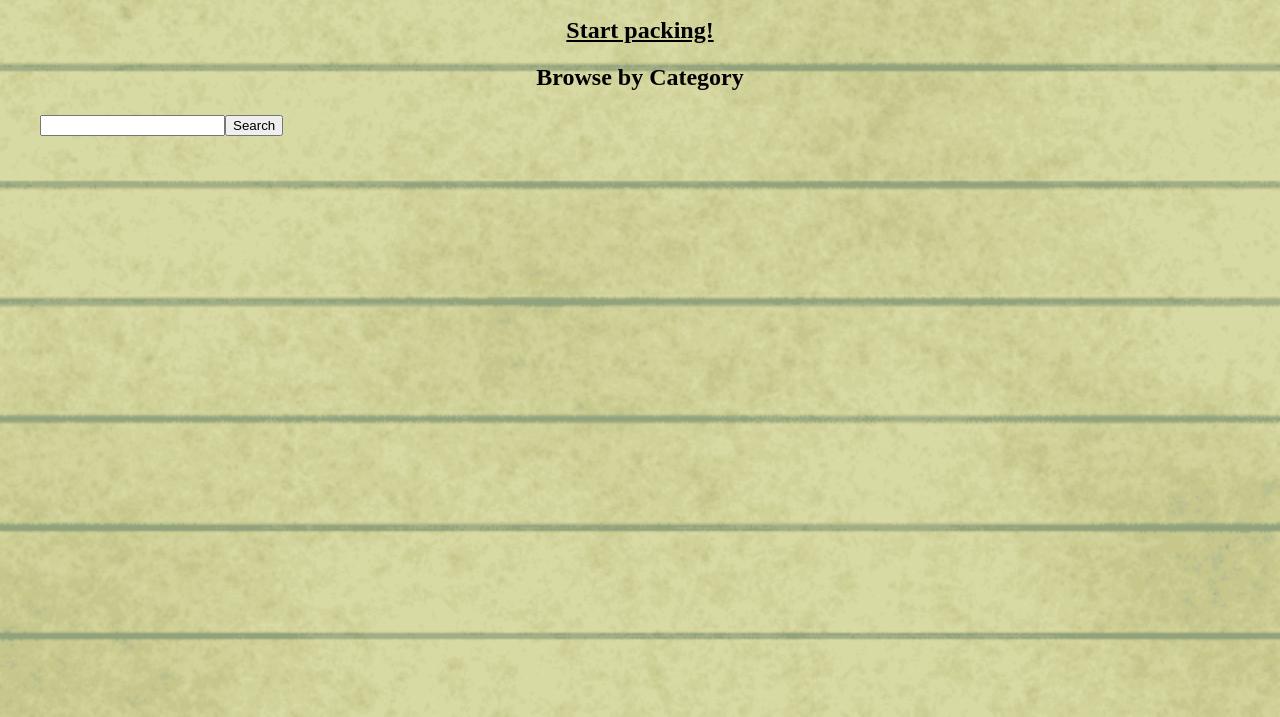
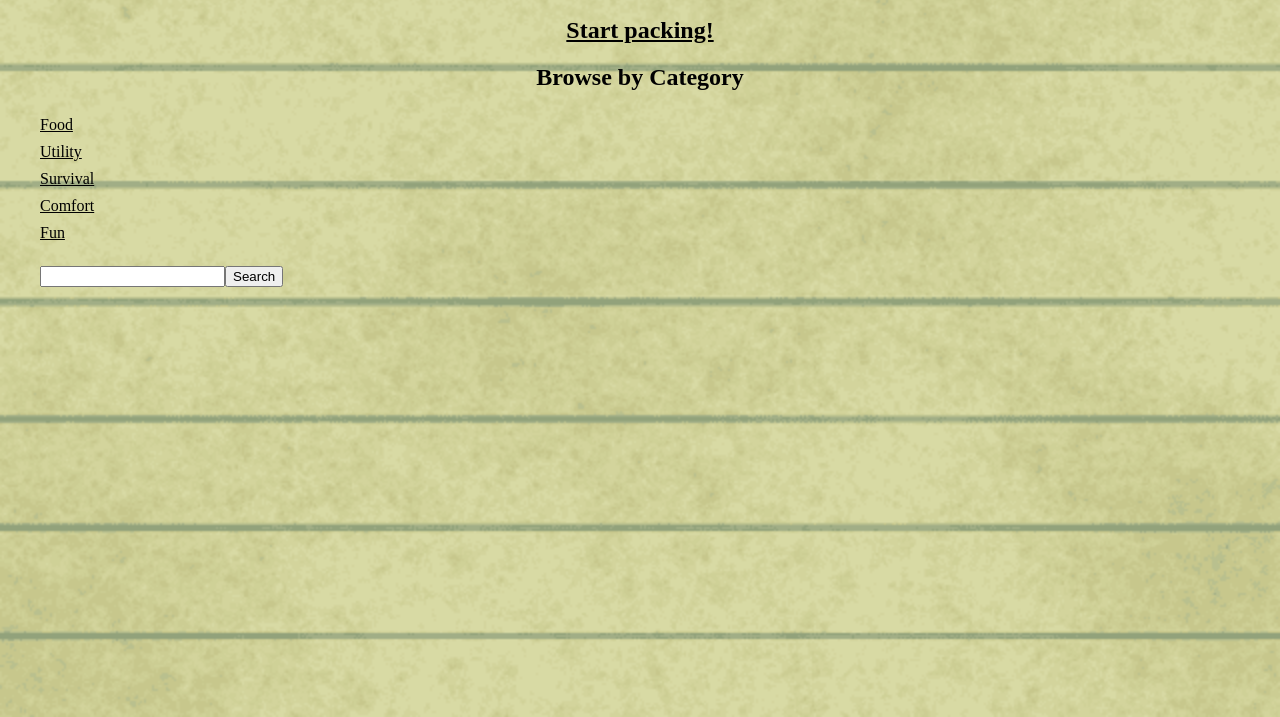
Before and after one commit to zekethesquirrel/FSO-MIU, a plain HTML site: page MIU-Week1/index.html in a window 1280 px wide. Shown: the part 83-800 px from the top of the page. Drawn offline with Linux system fonts and the light colour scheme.

Commit message:
Actually tested before commiting this time. Browse by category fulling working. Added missing category image for list view. Added cta images <NYI>

```diff
--- a/MIU-Week1/index.html
+++ b/MIU-Week1/index.html
@@ -35,7 +35,7 @@
 		<input type="text" id="search"/><input type="submit" id="searchBtn" value="Search"/>
 		</ul>
 		<!-- Javascript -->
-		<script src="main.js" type="text/javascript"></script>
+		<script src="index.js" type="text/javascript"></script>
 	</body>
 
 </html>
--- /dev/null
+++ b/MIU-Week1/index.js
@@ -0,0 +1,30 @@
+// VFW Week 4
+// Conrad Aube
+
+// Wait for DOM
+window.addEventListener("DOMContentLoaded", function(){
+
+	// get element by ID
+	function GE(x)	{
+		var theElement = document.getElementById(x);
+		return theElement;
+	};
+
+	// Create browse by category list
+	function makeBrowse(){
+		// i starts at 1 to skip the first option, "Select a category"
+		for (var i=1, j=typeGroups.length; i<j; i++){
+			var makeLI = document.createElement('li');
+			var catText = typeGroups[i];
+			var brLink = document.createElement('a');
+				brLink.href = '#';
+				brLink.innerHTML = catText;
+			makeLI.appendChild(brLink);
+			browseCat.appendChild(makeLI);
+		};
+	};
+	//Variable Defaults
+	var typeGroups = ["Choose A Category", "Food", "Utility", "Survival", "Comfort", "Fun"],
+		browseCat = GE('browse');
+	makeBrowse();
+});
--- a/MIU-Week1/main.js
+++ b/MIU-Week1/main.js
@@ -33,18 +33,22 @@ window.addEventListener("DOMContentLoaded", function(){
 		};
 
 	};
+	/*
 	// Create browse by category list
 	function makeBrowse(){
-		for (var i=0, j=typeGroups.length; i<j; i++){
+		// i starts at 1 to skip the first option, "Select a category"
+		for (var i=1, j=typeGroups.length; i<j; i++){
 			var makeLI = document.createElement('li');
 			var catText = typeGroups[i];
 			var brLink = document.createElement('a');
 				brLink.href = '#';
 				brLink.innerHTML = catText;
-			makeLI.innerHTML = brLink;
+			makeLI.appendChild(brLink);
 			browseCat.appendChild(makeLI);
+			console.log(catText);
 		};
 	};
+	*/
 	// Save to local storage
 	function submitData(key){
 		if(!key){//if no key, generate new one
@@ -251,7 +255,7 @@ window.addEventListener("DOMContentLoaded", function(){
 		errMsg = GE('errors');
 		browseCat = GE('browse');
 	makeCats();
-	makeBrowse();
+	//makeBrowse();
 
 
 	// Click events
```
Also changed, not shown: MIU-Week1/images/Comfort.png (added), MIU-Week1/images/bkpk-retina.png (added), MIU-Week1/images/bkpk.png (added).
